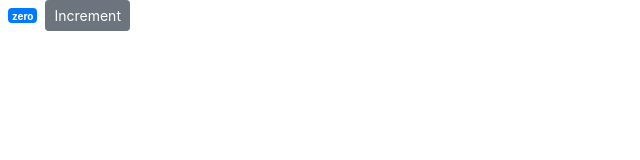
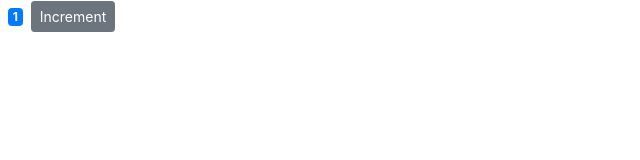
Before and after one commit to nickscrypto08/counter-app, a React (Create React App) app in the folder counter-app/: page / in a window 1280 px wide. Shown: the top 160 px of the page, without its empty margins (0-640 px from the left). Built offline with nearby package versions, Linux system fonts and the light colour scheme.

Commit message:
Rendering Classes Dynamically

```diff
--- a/counter-app/src/components/counter.jsx
+++ b/counter-app/src/components/counter.jsx
@@ -2,24 +2,23 @@
 
 class Counter extends Component {
   state = {
-    count: 0
-  };
-
-  styles = {
-    fontSize: 10,
-    fontWeight: "bold"
+    count: 1
   };
 
   render() {
     return (
       <div>
         {" "}
-        <span style={this.styles} className="badge badge-primary m-2">
-          {this.formatCount()}
-        </span>
+        <span className={this.getBadgeClasses()}>{this.formatCount()}</span>
         <button className="btn btn-secondary btn-sm">Increment</button>
       </div>
     );
+  }
+
+  getBadgeClasses() {
+    let classes = "badge m-2 badge-";
+    classes += this.state.count === 0 ? "warning" : "primary";
+    return classes;
   }
 
   formatCount() {
```
